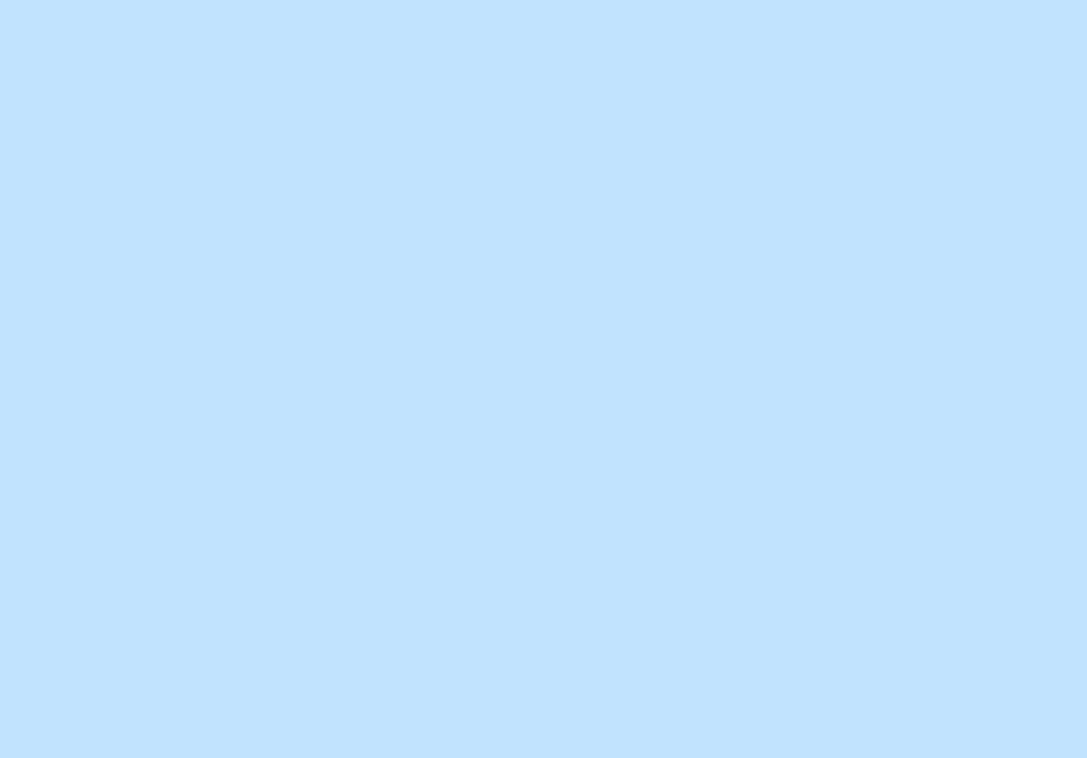
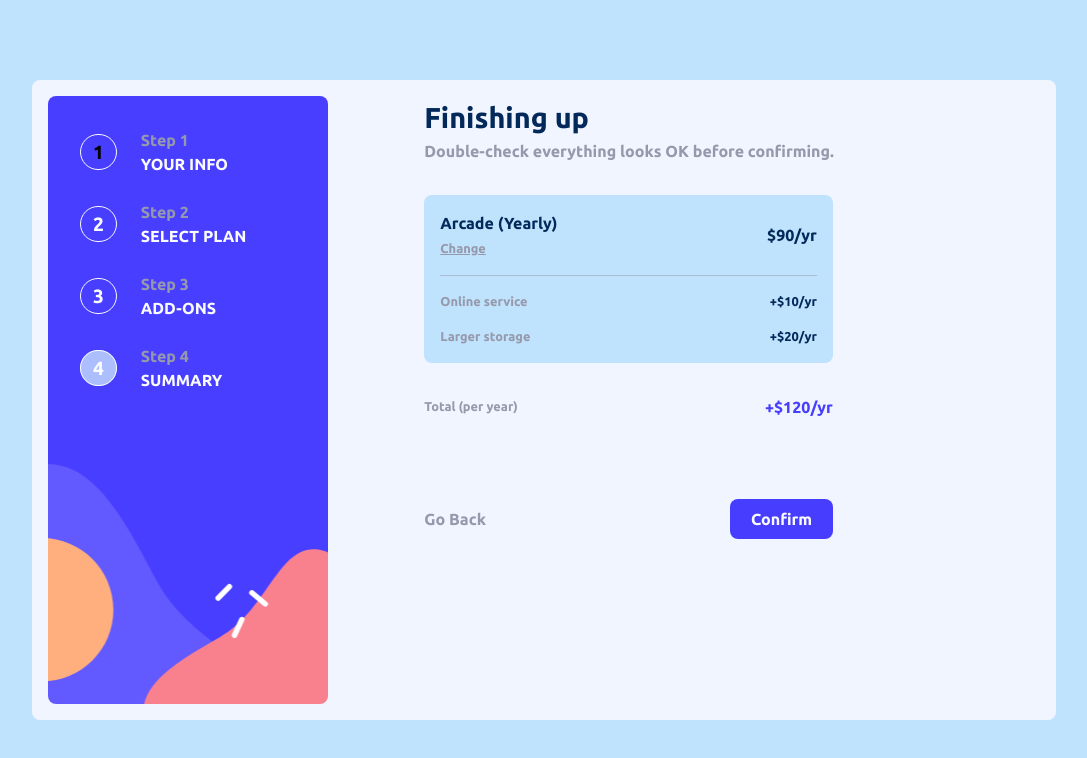
Before and after one commit to Olaniyi-Olamide/multi-step-form, a React (Vite) app: page /summary in a window 1280 px wide. Before the commit this address had no page. Shown: the top 758 px of the page, without its empty margins (96-1183 px from the left). Built offline with nearby package versions, Linux system fonts and the light colour scheme.

Commit message:
feat: designed summary page

```diff
--- a/src/App.tsx
+++ b/src/App.tsx
@@ -2,6 +2,7 @@ import { Route, Routes } from "react-router-dom";
 import YourInfo from "./pages/YourInfo";
 import SelectPlan from "./pages/SelectPlan";
 import AddOns from "./pages/AddOns";
+import Summary from "./pages/Summary";
 
 function App() {
   return (
@@ -10,6 +11,7 @@ function App() {
         <Route path="/" element={<YourInfo />} />
         <Route path="/selectplan" element={<SelectPlan />} />
         <Route path="/addons" element={<AddOns />} />
+        <Route path="/summary" element={<Summary />} />
       </Routes>
     </div>
   );
--- /dev/null
+++ b/src/components/ConfirmButton.tsx
@@ -0,0 +1,26 @@
+import { useNavigate } from "react-router-dom";
+
+interface Prop {
+  navigate: string;
+}
+
+function ConfirmButton({ navigate }: Prop) {
+  const navigation = useNavigate();
+
+  function handleNavigation(to: string) {
+    navigation(to);
+  }
+
+  return (
+    <div>
+      <button
+        className="bg-Purple600 text-Blue50 font-semibold px-[1.3rem] py-[0.5rem] rounded-lg"
+        onClick={() => handleNavigation(navigate)}
+      >
+        Confirm
+      </button>
+    </div>
+  );
+}
+
+export default ConfirmButton;
--- /dev/null
+++ b/src/components/FinishingUp.tsx
@@ -0,0 +1,67 @@
+import { Link } from "react-router-dom";
+import GoBackButton from "./GoBackButton";
+import ConfirmButton from "./ConfirmButton";
+
+function FinishingUp() {
+  return (
+    <main className="flex flex-col gap-[2rem] basis-[70%] px-[2rem]">
+      <header>
+        <h1 className="text-Blue950 font-bold text-[1.8rem]">Finishing up</h1>
+        <p className="text-Grey500 font-semibold">
+          Double-check everything looks OK before confirming.
+        </p>
+      </header>
+
+      <section className="w-[70%] p-[1rem] bg-Blue200 rounded-lg">
+        <div className="flex justify-between items-center mb-[1rem]">
+          <div>
+            <h4 className="text-[1rem] text-Blue950 font-bold">
+              Arcade (Yearly)
+            </h4>
+
+            <Link to="/selectplan">
+              <span className="text-[0.8rem] font-semibold text-Grey500 underline">
+                Change
+              </span>
+            </Link>
+          </div>
+
+          <span className="text-Blue950 font-bold">$90/yr</span>
+        </div>
+
+        <hr className="text-Grey500 opacity-[0.5]" />
+
+        <div className="flex items-center justify-between mt-[1rem]">
+          <span className="text-Grey500 text-[0.8rem] font-semibold">
+            Online service
+          </span>
+          <span className="text-Blue950 text-[0.8rem] font-semibold">
+            +$10/yr
+          </span>
+        </div>
+        <div className="flex items-center justify-between mt-[1rem]">
+          <span className="text-Grey500 text-[0.8rem] font-semibold">
+            Larger storage
+          </span>
+          <span className="text-Blue950 text-[0.8rem] font-semibold">
+            +$20/yr
+          </span>
+        </div>
+      </section>
+
+      <div className="w-[70%] flex items-center justify-between ">
+        <span className="text-Grey500 text-[0.8rem] font-semibold">
+          Total (per year)
+        </span>
+        <span className="text-Purple600 text-[1rem] font-bold">+$120/yr</span>
+      </div>
+
+      <footer className="flex justify-between w-[70%] items-center mt-[3rem]">
+        <GoBackButton navigate="/addons" />
+        <ConfirmButton navigate="*" />
+      </footer>
+    </main>
+  );
+}
+
+export default FinishingUp;
--- a/src/pages/Summary.tsx
+++ b/src/pages/Summary.tsx
@@ -0,0 +1,13 @@
+import FinishingUp from "../components/FinishingUp";
+import SideBar from "../components/SideBar";
+
+function Summary() {
+  return (
+    <div className="bg-Blue100 md:w-[80%] md:h-[80%] rounded-lg p-[1rem] flex gap-[4rem]">
+      <SideBar />
+      <FinishingUp />
+    </div>
+  );
+}
+
+export default Summary;
```
Also changed, not shown: src/pages/Confirmation.tsx (added).
